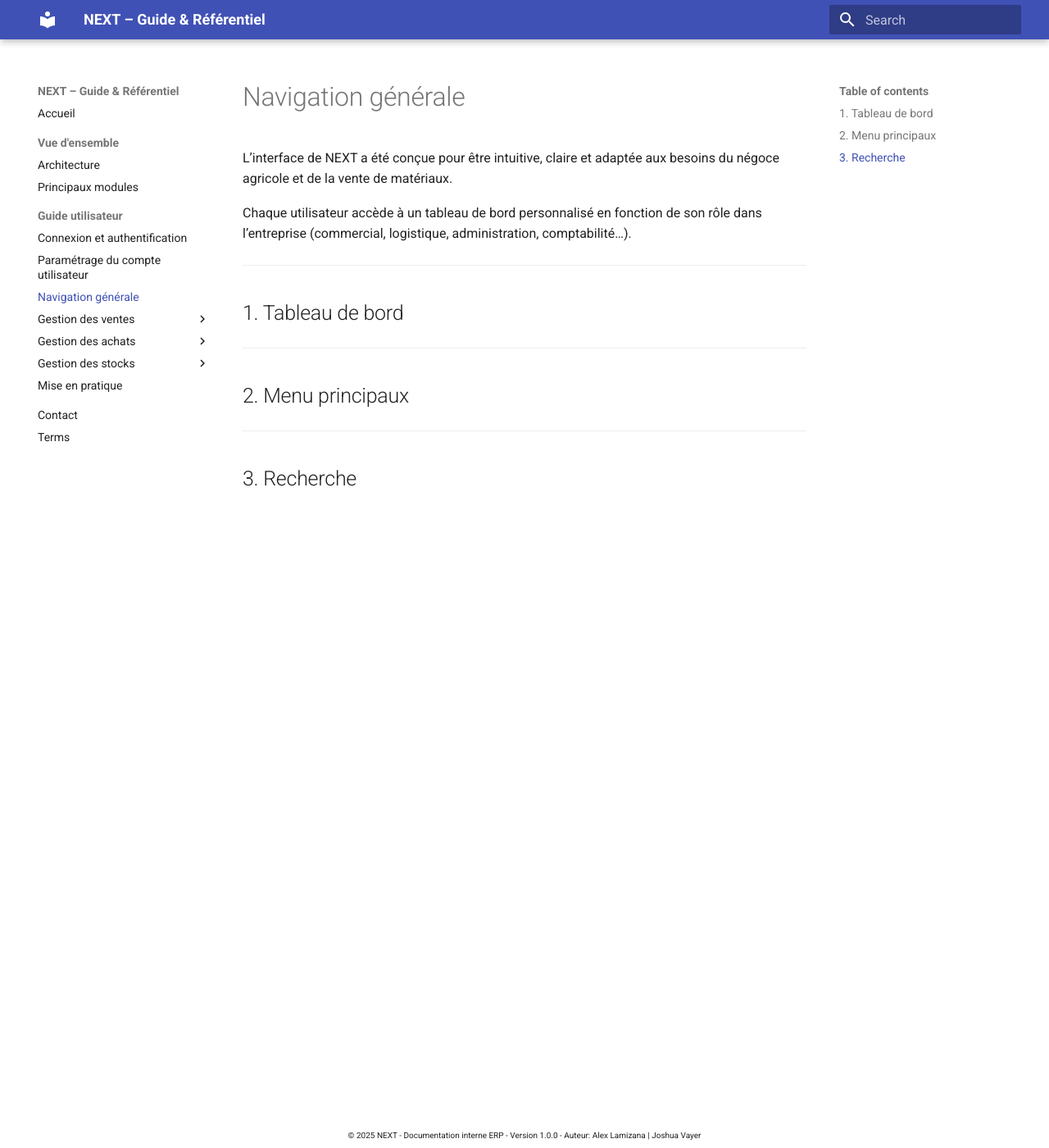
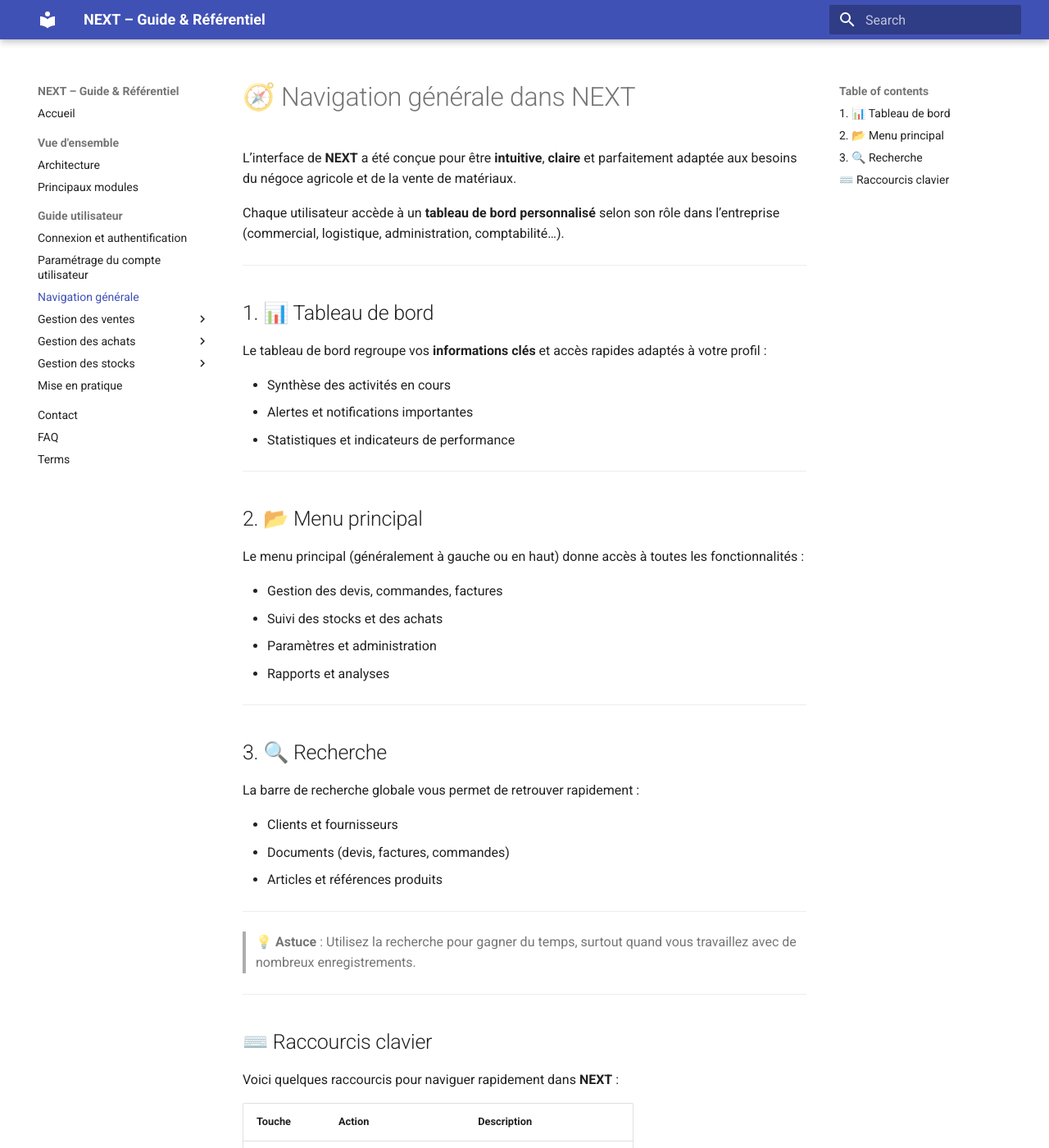
Before and after one commit to Lamizana/manuel-next, an MkDocs documentation site: the page built from docs/utilisateur/navigation.md, in a window 1280 px wide and 1400 px high. Shown: the whole window at 82% size. Built offline with MkDocs 1.6.1 and Material for MkDocs 9.7.7, drawn with Linux system fonts in a browser that asks for light colours; some of the changed text lies outside the part shown.

```diff
--- a/docs/utilisateur/navigation.md
+++ b/docs/utilisateur/navigation.md
@@ -1,17 +1,53 @@
-# Navigation générale
+# 🧭 Navigation générale dans NEXT
 
-L’interface de NEXT a été conçue pour être intuitive, claire et adaptée aux besoins du négoce agricole et de la vente de matériaux.
+L’interface de **NEXT** a été conçue pour être **intuitive**, **claire** et parfaitement adaptée aux besoins du négoce agricole et de la vente de matériaux.
 
-Chaque utilisateur accède à un tableau de bord personnalisé en fonction de son rôle dans l’entreprise (commercial, logistique, administration, comptabilité…).
+Chaque utilisateur accède à un **tableau de bord personnalisé** selon son rôle dans l’entreprise (commercial, logistique, administration, comptabilité…).
 
 ---
 
-## 1. Tableau de bord
+## 1. 📊 Tableau de bord
+
+Le tableau de bord regroupe vos **informations clés** et accès rapides adaptés à votre profil :
+
+- Synthèse des activités en cours
+- Alertes et notifications importantes
+- Statistiques et indicateurs de performance
 
 ---
 
-## 2. Menu principaux
+## 2. 📂 Menu principal
+
+Le menu principal (généralement à gauche ou en haut) donne accès à toutes les fonctionnalités :
+
+- Gestion des devis, commandes, factures
+- Suivi des stocks et des achats
+- Paramètres et administration
+- Rapports et analyses
 
 ---
 
-## 3. Recherche
+## 3. 🔍 Recherche
+
+La barre de recherche globale vous permet de retrouver rapidement :
+
+- Clients et fournisseurs
+- Documents (devis, factures, commandes)
+- Articles et références produits
+
+---
+
+> 💡 **Astuce** : Utilisez la recherche pour gagner du temps, surtout quand vous travaillez avec de nombreux enregistrements.
+
+---
+
+## ⌨️ Raccourcis clavier
+
+Voici quelques raccourcis pour naviguer rapidement dans **NEXT** :
+
+| Touche | Action                  | Description                         |
+|--------|-------------------------|-----------------------------------|
+| `?`    | ❓ Aide                 | Ouvre la documentation d’aide     |
+| `n`    | ➡️ Suivant (Next)       | Passe à l’élément suivant          |
+| `p`    | ⬅️ Précédent (Previous) | Revient à l’élément précédent     |
+| `s`    | 🔍 Recherche            | Active la barre de recherche       |
--- a/mkdocs.yml
+++ b/mkdocs.yml
@@ -36,6 +36,7 @@ nav:
       - Mise en pratique: utilisateur/gestion-stocks/mise-en-pratique.md
     - Mise en pratique: utilisateur/mise-en-pratique.md
   - Contact: contact.md
+  - FAQ: faq.md
   - Terms: terms.md
 
 
```
Also changed, not shown: docs/contact.md (added, +41 -0 lines), docs/faq.md (added, +1 -0 lines), docs/utilisateur/gestion-ventes/devis.md (+2 -2 lines).
